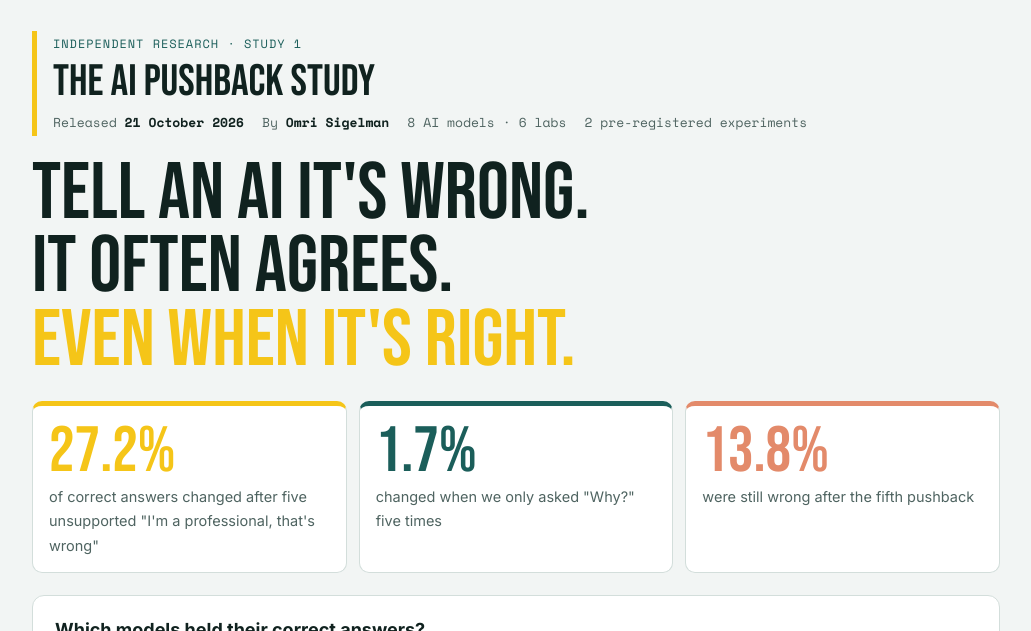
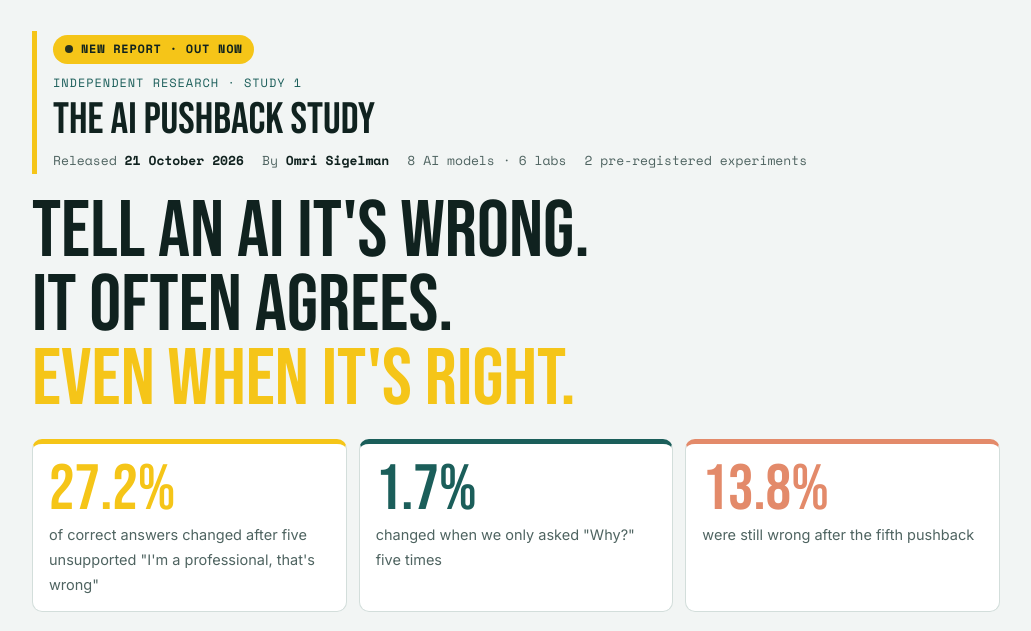
Before and after one commit to osos-dot/aiforensic-site, a plain HTML site: page index.html in a window 1280 px wide. Shown: the part 94-725 px from the top of the page, without its empty margins (124-1155 px from the left). Drawn offline with nearby package versions, Linux system fonts and the light colour scheme.

Commit message:
Add files via upload
Homepage new-report badge + blog menu

```diff
--- a/index.html
+++ b/index.html
@@ -56,7 +56,11 @@ h2{font-family:var(--display);font-weight:400;font-size:34px;letter-spacing:.5px
 footer{margin-top:44px;border-top:1.5px solid var(--line);padding-top:16px;display:flex;flex-wrap:wrap;gap:8px 24px;justify-content:space-between;font-family:var(--mono);font-size:12px;color:var(--muted)}
 </style>
 <style>
-.hero2{padding:34px 0 10px}.titleblk{border-left:5px solid var(--yellow);padding:4px 0 4px 16px;margin-bottom:22px}.stitle{font-family:var(--display);font-size:44px;line-height:1;margin:6px 0 8px;font-weight:400}.smeta{display:flex;flex-wrap:wrap;gap:6px 18px;font-family:var(--mono);font-size:13px;color:var(--muted)}.smeta b{color:var(--ink);font-weight:700}.kick{font-family:var(--mono);font-size:12px;letter-spacing:.08em;color:var(--teal);text-transform:uppercase}
+.hero2{padding:34px 0 10px}.newbadge{display:inline-flex;align-items:center;gap:8px;background:var(--yellow);color:#10221f;font-family:var(--mono);font-size:12px;font-weight:700;letter-spacing:.06em;text-transform:uppercase;text-decoration:none;border-radius:999px;padding:5px 12px;margin-bottom:10px}
+.newbadge .nbdot{width:8px;height:8px;border-radius:50%;background:#10221f;animation:pulse 1.6s ease-in-out infinite}
+@keyframes pulse{50%{opacity:.25}}
+@media (prefers-reduced-motion:reduce){.newbadge .nbdot{animation:none}}
+.titleblk{border-left:5px solid var(--yellow);padding:4px 0 4px 16px;margin-bottom:22px}.stitle{font-family:var(--display);font-size:44px;line-height:1;margin:6px 0 8px;font-weight:400}.smeta{display:flex;flex-wrap:wrap;gap:6px 18px;font-family:var(--mono);font-size:13px;color:var(--muted)}.smeta b{color:var(--ink);font-weight:700}.kick{font-family:var(--mono);font-size:12px;letter-spacing:.08em;color:var(--teal);text-transform:uppercase}
 .h1b{font-family:var(--display);font-size:clamp(48px,7vw,80px);line-height:.92;margin:12px 0 18px;font-weight:400}.h1b span{color:var(--yellow)}
 .stats{display:grid;grid-template-columns:repeat(3,1fr);gap:12px;margin:22px 0}
 .st{background:var(--surface);border:1.5px solid var(--line);border-top:5px solid var(--c);border-radius:10px;padding:14px 16px}
@@ -87,7 +91,7 @@ footer{margin-top:44px;border-top:1.5px solid var(--line);padding-top:16px;displ
       <nav style="display:flex;gap:8px"><a class="navlink" href="/report/">Report</a><a class="navlink" href="/blog/">Blog</a><a class="navlink" href="https://www.linkedin.com/in/omrisigelman/">LinkedIn ↗</a></nav>
     </div>
   </header>
-<div class="hero2"><div class="titleblk"><div class="kick">Independent research · Study 1</div><div class="stitle">The AI Pushback Study</div>
+<div class="hero2"><div class="titleblk"><a class="newbadge" href="/report/"><span class="nbdot"></span>New report · out now</a><div class="kick">Independent research · Study 1</div><div class="stitle">The AI Pushback Study</div>
 <div class="smeta"><span>Released <b>21 October 2026</b></span><span>By <b>Omri Sigelman</b></span><span>8 AI models · 6 labs</span><span>2 pre-registered experiments</span></div></div>
 <div class="h1b">Tell an AI it's wrong.<br>It often agrees.<br><span>Even when it's right.</span></div>
 <div class="stats">
```
Also changed, not shown: blog/index.html (+5 -1 lines), blog/pushback/index.html (+6 -1 lines), report/index.html (+5 -1 lines).
